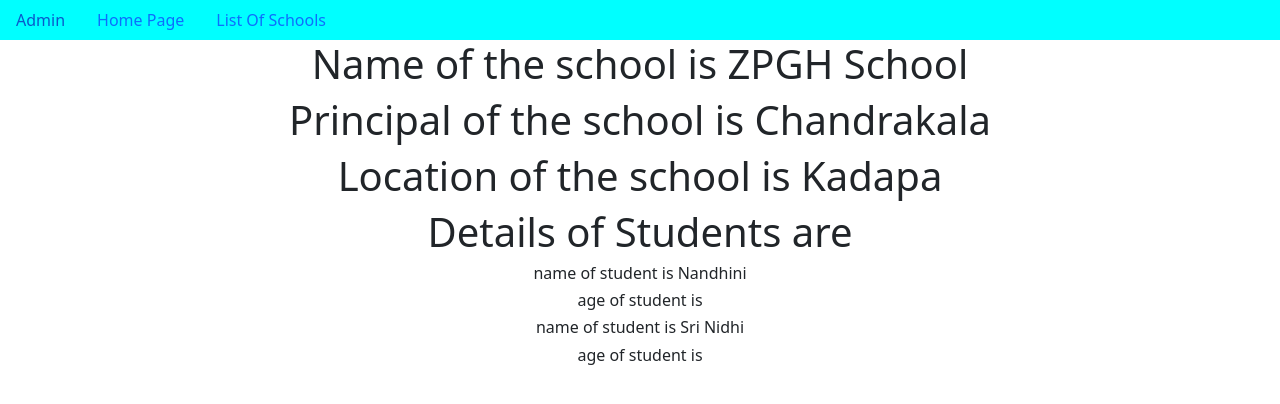
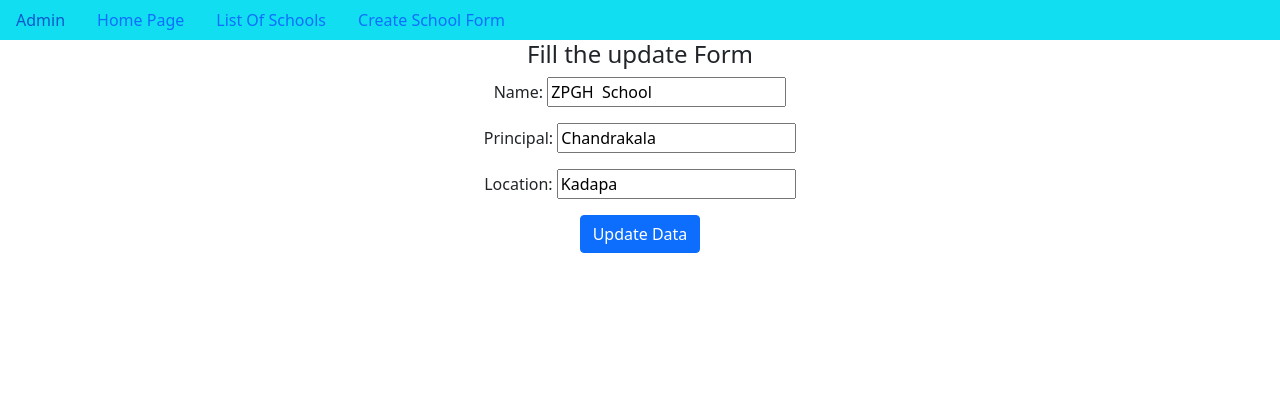
Before and after one commit to KBCHANDANA506/-CBV_L_D_UP_DEL_views, a Django app: page /update/1/ in a window 1280 px wide. Shown: the top 404 px of the page. Run offline with Django 4.2, Linux system fonts and the light colour scheme; data comes from the database, SQL or seed files in the repository; both versions use the stored data as it was after the commit.

Commit message:
first commit

```diff
--- a/app/views.py
+++ b/app/views.py
@@ -1,7 +1,8 @@
 from django.shortcuts import render
 from app.models import *
 # Create your views here.
-from django.views.generic import TemplateView,ListView,DetailView
+from django.views.generic import TemplateView,ListView,DetailView,CreateView,UpdateView
+from django.urls import reverse_lazy
 
 class Home(TemplateView):
 
@@ -14,3 +15,13 @@
 class school_detail(DetailView):
     model=School
     context_object_name='sclobject'
+
+class School_form(CreateView):
+    model=School
+    fields='__all__'
+
+
+
+class SchoolUpdate(UpdateView):
+    model=School
+    fields='__all__'
--- a/project45/urls.py
+++ b/project45/urls.py
@@ -20,6 +20,13 @@
     path('admin/', admin.site.urls),
     path('Home/',Home.as_view(),name='Home'),
     path('School_List/',School_List.as_view(),name='School_List'),
+    path('School_form/',School_form.as_view(),name='School_form'),
+
+
+
+    re_path('^update/(?P<pk>\d+)/',SchoolUpdate.as_view(),name='SchoolUpdate'),
+
+
     re_path('(?P<pk>\d+)/',school_detail.as_view(),name='school_detail'),
 
 
--- /dev/null
+++ b/templates/app/School_form.html
@@ -0,0 +1,28 @@
+{% extends 'app/dummy.html' %}
+{% block title %}
+<title>create_form</title>
+{% endblock %}
+{% block body_block %}
+
+{% if form.instance.pk %}
+    <h4>Fill the update Form</h4>
+{% else %}
+    <h4>Fill the Create Form</h4>
+{% endif %}
+
+
+   <form method="POST">
+      {% csrf_token %}
+
+      {{form.as_p}}
+
+
+   </form>
+
+{% if form.instance.pk %}
+   <input type="submit" value="Update Data" class="btn btn-primary">
+{% else %}
+   <input type="submit" value="Create Data" class="btn btn-success">
+{% endif %}
+
+{% endblock %}
--- a/templates/app/dummy.html
+++ b/templates/app/dummy.html
@@ -13,10 +13,13 @@
   </head>
   <body>
     <center>
-        <nav class="nav" style="background-color:aqua">
+        <nav class="nav" style="background-color:rgb(18, 222, 241)">
             <a href="{% url 'admin:index' %}" class="nav-link">Admin</a>
             <a href="{% url 'Home' %}" class="nav-link">Home Page</a>
             <a href="{% url 'School_List' %}" class="nav-link">List Of Schools</a>
+
+            <a href="{% url 'School_form' %}" class="nav-link">Create School Form</a>
+
         </nav>
 
 
--- a/templates/app/school_detail.html
+++ b/templates/app/school_detail.html
@@ -20,4 +20,7 @@
    {% endfor %}
 
 
+   <a href="{% url 'SchoolUpdate' pk=sclobject.pk %}" class="btn btn-primary">Update Data</a>
+
+
 {% endblock %}
```
Also changed, not shown: templates/app/School_update.html (added, +23 -0 lines), db.sqlite3, templates/app/School_List.html (line endings or trailing spaces).
